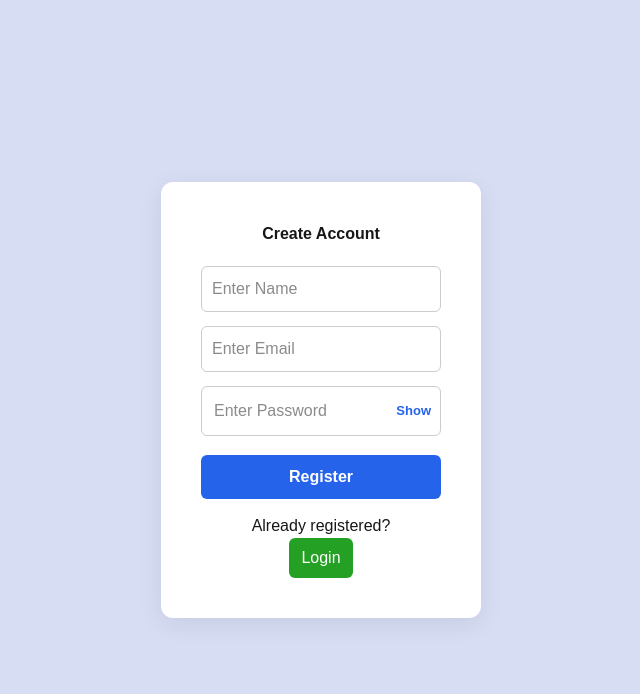
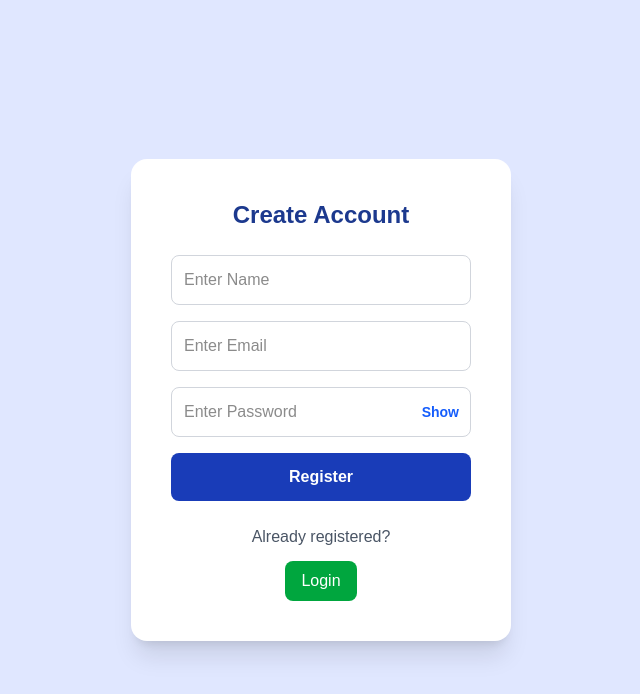
Before and after one commit to BasuPooja/my-next-app, a Next.js app: page /register in a window 1280 px wide. Shown: the top 694 px of the page, without its empty margins (319-959 px from the left). Built offline with nearby package versions, Linux system fonts and the light colour scheme; no server answers.

Commit message:
Tailwind CSS with with .svg icon update, seperate interface for Auth and product.

```diff
--- a/app/login/page.tsx
+++ b/app/login/page.tsx
@@ -2,25 +2,26 @@
 import { useRouter } from "next/navigation";
 import { useState } from "react";
 import { loginApi } from "@/api/authApi";
+import { LoginForm } from "@/types/auth";
 
 export default function LoginPage() {
 
     const router = useRouter();
-    const [form, setForm] = useState({
+    const [form, setForm] = useState<LoginForm>({
         email: "",
         password: "",
     });
 
     const [showPassword, setShowPassword] = useState(false);
 
-    const handleChange = (e: any) => {
+    const handleChange = (e: React.ChangeEvent<HTMLInputElement>) => {
         setForm({
         ...form,
         [e.target.name]: e.target.value,
         });
     };
 
-   const loginUser = async (e: any) => {
+   const loginUser = async (e: React.FormEvent) => {
     e.preventDefault();
 
     try {
@@ -38,33 +39,16 @@ export default function LoginPage() {
 
 
   return (
-    <div
-      style={{
-        display: "flex",
-        justifyContent: "center",
-        alignItems: "center",
-        height: "100vh",
-        background: "#f3f4f6",
-      }}
-    >
+    <div className="flex items-center justify-center min-h-screen bg-gray-100">
       <form
         onSubmit={loginUser}
-        style={{
-          background: "white",
-          padding: "40px",
-          borderRadius: "12px",
-          boxShadow: "0 6px 25px rgba(0,0,0,0.08)",
-          width: "340px",
-          display: "flex",
-          flexDirection: "column",
-          gap: "14px",
-        }}
+        className="bg-white p-10 rounded-2xl shadow-xl w-[360px] flex flex-col gap-4"
       >
-        <h2 style={{ textAlign: "center", marginBottom: "10px" }}>
+        <h2 className="text-2xl font-bold text-center text-blue-900 mb-2">
           Login
         </h2>
 
-        {/* Email */}
+
         <input
           type="email"
           name="email"
@@ -72,14 +56,10 @@ export default function LoginPage() {
           value={form.email}
           onChange={handleChange}
           required
-          style={{
-            padding: "12px",
-            borderRadius: "6px",
-            border: "1px solid #ccc",
-          }}
+          className="border border-gray-300 p-3 rounded-lg focus:outline-none focus:ring-2 focus:ring-blue-400"
         />
 
-        <div style={{ position: "relative" }}>
+        <div className="relative">
           <input
             type={showPassword ? "text" : "password"}
             name="password"
@@ -87,58 +67,28 @@ export default function LoginPage() {
             value={form.password}
             onChange={handleChange}
             required
-            style={{
-              padding: "12px",
-              borderRadius: "6px",
-              border: "1px solid #ccc",
-              width: "100%",
-            }}
+            className="border border-gray-300 p-3 rounded-lg w-full focus:outline-none focus:ring-2 focus:ring-blue-400"
           />
 
           <span
             onClick={() => setShowPassword(!showPassword)}
-            style={{
-              position: "absolute",
-              right: "10px",
-              top: "50%",
-              transform: "translateY(-50%)",
-              cursor: "pointer",
-              fontSize: "13px",
-              color: "#2563eb",
-              fontWeight: "bold",
-            }}
+             className="absolute right-3 top-1/2 -translate-y-1/2 cursor-pointer text-sm text-blue-600 font-semibold"
           >
             {showPassword ? "Hide" : "Show"}
           </span>
         </div>
-
-        {/* Login Button */}
         <button
           type="submit"
-          style={{
-            padding: "12px",
-            background: "#2563eb",
-            color: "white",
-            border: "none",
-            borderRadius: "6px",
-            cursor: "pointer",
-            fontWeight: "bold",
-          }}
+          className="bg-blue-800 text-white py-3 rounded-lg font-semibold hover:bg-blue-900 transition"
         >
           Login
         </button>
 
-        {/* Register Link */}
-        <p style={{ textAlign: "center", marginTop: "10px" }}>
+        <p className="text-center text-gray-600 mt-2">
           Don’t have an account?
           <span
             onClick={() => router.push("/register")}
-            style={{
-              color: "#10b981",
-              marginLeft: "5px",
-              cursor: "pointer",
-              fontWeight: "bold",
-            }}
+             className="text-green-600 ml-2 cursor-pointer font-semibold"
           >
             Register
           </span>
--- a/app/products/page.tsx
+++ b/app/products/page.tsx
@@ -3,15 +3,9 @@
 import { useEffect, useState } from "react";
 import { useRouter } from "next/navigation";
 import { getProducts } from "@/api/productApi";
+import { Product } from "@/types/product";
+import Image from "next/image";
 
-
-interface Product {
-  id: number;
-  name: string;
-  description: string;
-  price: number;
-  image: string;
-}
 
 export default function ProductsPage() {
   const router = useRouter();
@@ -69,6 +63,7 @@ export default function ProductsPage() {
   };
 
   if (loading) {
+
     return (
       <div className="flex items-center justify-center min-h-screen bg-sky-100">
         <h2 className="text-xl text-blue-900 font-semibold">Loading...</h2>
@@ -85,13 +80,21 @@ export default function ProductsPage() {
         </h1>
 
         <div className="flex items-center gap-4">
-          <div className="relative text-2xl cursor-pointer">
-            🛒
-            <span className="absolute -top-2 -right-3 bg-red-500 text-white text-xs px-2 rounded-full">
+          <div className="relative cursor-pointer">
+            <Image
+              src="/icons/cart.svg"
+              alt="cart"
+              width={28}
+              height={28}
+            />
+            {/* Added conditional rendering for cart badge to display only when cart count is greater than zero. */}
+            {cartCount > 0 && (
+            <span className="absolute -top-2 -right-3 min-w-[20px] h-5 flex items-center justify-center bg-red-500 text-white text-xs px-2 rounded-full">
               {cartCount}
             </span>
+          )}
+
           </div>
-
 
           <input
             type="text"
@@ -113,7 +116,6 @@ export default function ProductsPage() {
         </div>
       </div>
 
-      {/* PRODUCTS */}
       <div className="p-10 grid grid-cols-4 gap-8">
         {products.map((product) => (
           <div
--- a/app/register/page.tsx
+++ b/app/register/page.tsx
@@ -2,26 +2,27 @@
 import { useRouter } from "next/navigation";
 import { useState } from "react";
 import { registerApi } from "@/api/authApi";
+import { RegisterForm } from "@/types/auth"
 
 
 export default function RegisterPage() {
   const router = useRouter();
   const [showPassword, setShowPassword] = useState(false);
 
-  const [form, setForm] = useState({
+  const [form, setForm] = useState<RegisterForm>({
     name: "",
     email: "",
     password: "",
   });
 
-  const handleChange = (e: any) => {
+  const handleChange = (e: React.ChangeEvent<HTMLInputElement>) => {
     setForm({
       ...form,
       [e.target.name]: e.target.value,
     });
   };
 
-  const registerUser = async (e: any) => {
+  const registerUser = async (e: React.FormEvent) => {
     e.preventDefault();
 
     try {
@@ -36,36 +37,15 @@ export default function RegisterPage() {
   };
 
   return (
-    <div
-      style={{
-        display: "flex",
-        justifyContent: "center",
-        alignItems: "center",
-        height: "100vh",
-        background: "#d7ddf3",
-      }}
-    >
-      <div
-        style={{
-          background: "white",
-          padding: "40px",
-          borderRadius: "12px",
-          boxShadow: "0 6px 25px rgba(0,0,0,0.08)",
-          width: "320px",
-          textAlign: "center",
-        }}
-      >
-        <h2 style={{ marginBottom: "20px", fontWeight: "bold" }}>
+<div className="flex items-center justify-center min-h-screen bg-indigo-100">
+      <div className="bg-white p-10 rounded-2xl shadow-xl w-[380px] text-center">
+        <h2 className="text-2xl font-bold text-blue-900 mb-6">
           Create Account
         </h2>
 
         <form
           onSubmit={registerUser}
-          style={{
-            display: "flex",
-            flexDirection: "column",
-            gap: "14px",
-          }}
+          className="flex flex-col gap-4"
         >
           <input
             type="text"
@@ -74,7 +54,7 @@ export default function RegisterPage() {
             value={form.name}
             onChange={handleChange}
             required
-            style={{ padding: "10px", borderRadius: "6px", border: "1px solid #ccc" }}
+            className="border border-gray-300 p-3 rounded-lg focus:outline-none focus:ring-2 focus:ring-blue-400"
           />
 
           <input
@@ -84,8 +64,8 @@ export default function RegisterPage() {
             value={form.email}
             onChange={handleChange}
             required
-            style={{ padding: "10px", borderRadius: "6px", border: "1px solid #ccc" }}
-          />
+            className="border border-gray-300 p-3 rounded-lg focus:outline-none focus:ring-2 focus:ring-blue-400"
+            />
 
            <div style={{ position: "relative" }}>
             <input
@@ -95,26 +75,12 @@ export default function RegisterPage() {
               value={form.password}
               onChange={handleChange}
               required
-              style={{
-                padding: "12px",
-                borderRadius: "6px",
-                border: "1px solid #ccc",
-                width: "100%",
-              }}
+              className="border border-gray-300 p-3 rounded-lg w-full focus:outline-none focus:ring-2 focus:ring-blue-400"
             />
 
             <span
               onClick={() => setShowPassword(!showPassword)}
-              style={{
-                position: "absolute",
-                right: "10px",
-                top: "50%",
-                transform: "translateY(-50%)",
-                cursor: "pointer",
-                fontSize: "13px",
-                color: "#2563eb",
-                fontWeight: "bold",
-              }}
+              className="absolute right-3 top-1/2 -translate-y-1/2 cursor-pointer text-sm text-blue-600 font-semibold"
             >
               {showPassword ? "Hide" : "Show"}
             </span>
@@ -122,35 +88,19 @@ export default function RegisterPage() {
 
           <button
             type="submit"
-            style={{
-              padding: "10px",
-              background: "#2563eb",
-              color: "white",
-              border: "none",
-              borderRadius: "6px",
-              cursor: "pointer",
-              fontWeight: "bold",
-              marginTop: "5px",
-            }}
+             className="bg-blue-800 text-white py-3 rounded-lg font-semibold hover:bg-blue-900 transition"
           >
             Register
           </button>
         </form>
 
-        <p style={{ marginTop: "15px" }}>
+        <p className="mt-6 text-gray-600">
           Already registered?
         </p>
 
         <button
           onClick={() => router.push("/login")}
-          style={{
-            padding: "8px 12px",
-            background: "#24a024",
-            color: "white",
-            border: "none",
-            borderRadius: "6px",
-            cursor: "pointer",
-          }}
+          className="mt-3 bg-green-600 text-white px-4 py-2 rounded-lg hover:bg-green-700 transition"
         >
           Login
         </button>
--- /dev/null
+++ b/types/auth.ts
@@ -0,0 +1,10 @@
+export interface RegisterForm {
+  name: string;
+  email: string;
+  password: string;
+}
+
+export interface LoginForm {
+  email: string;
+  password: string;
+}
--- /dev/null
+++ b/types/product.ts
@@ -0,0 +1,12 @@
+export interface Product {
+  id: number;
+  name: string;
+  description: string;
+  price: number;
+  image: string;
+}
+
+export interface ProductPagination {
+  data: Product[];
+  last_page: number;
+}
```
Also changed, not shown: public/icons/cart.svg (added).
